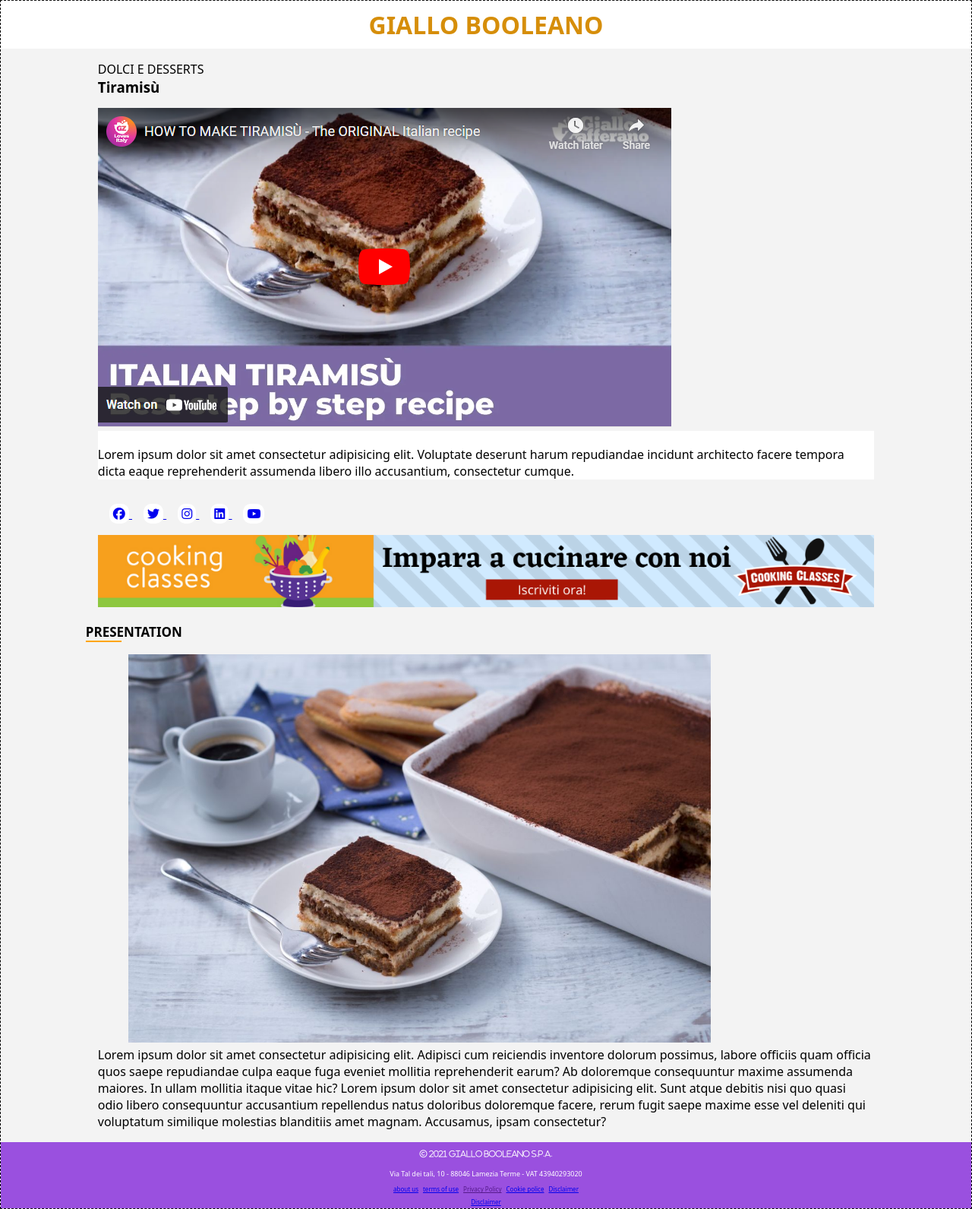
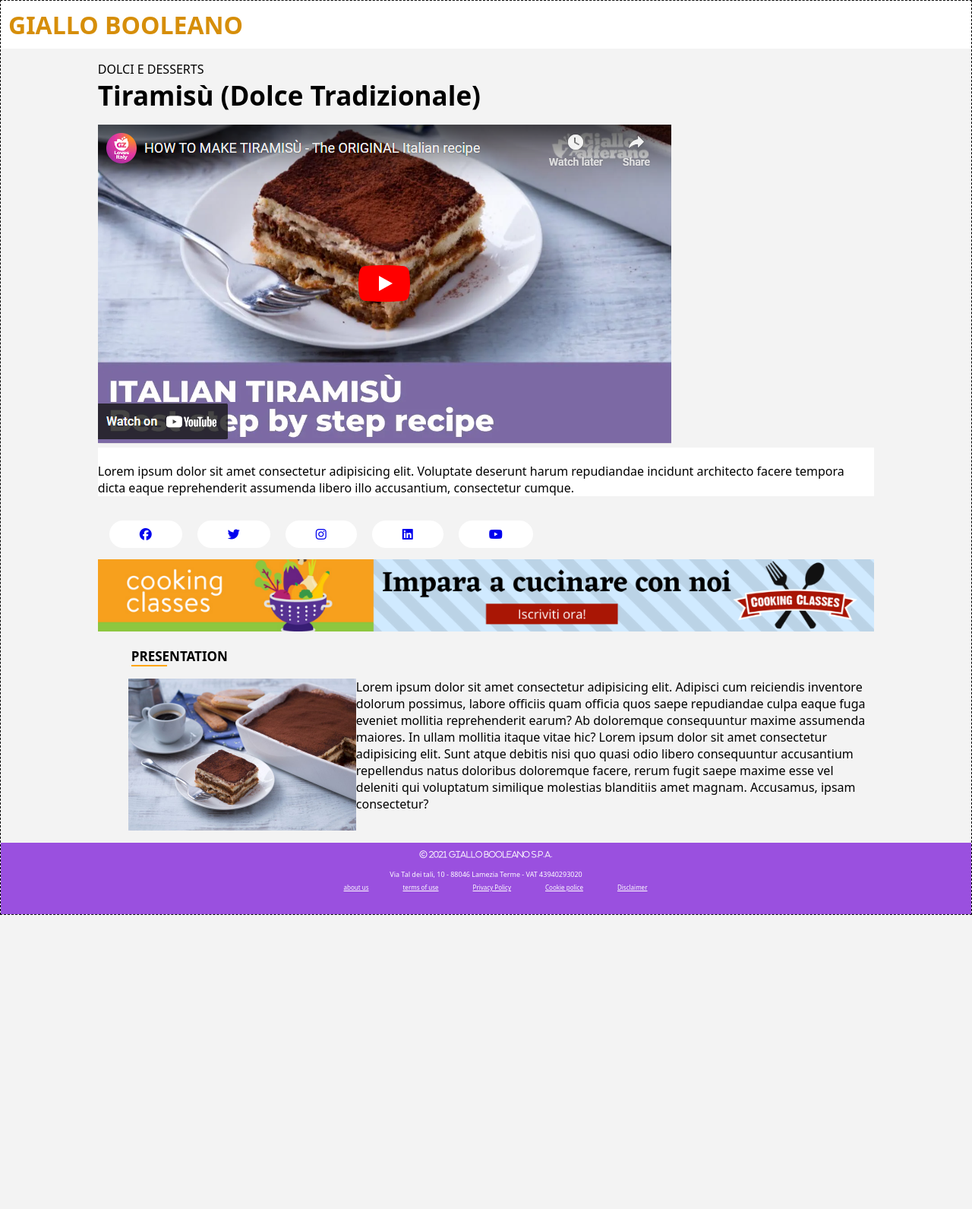
Before and after one commit to LuigiSerra91/htmlcss-responsive-layout, a plain HTML site: page index.html in a window 1280 px wide. Shown: the whole page at 76% size. After the commit the page ends 1204 px from the top, so only its background shows below. Drawn offline with Linux system fonts and the light colour scheme.

Commit message:
add_query_tablet

```diff
--- a/css/style.css
+++ b/css/style.css
@@ -45,14 +45,18 @@ body{
     }
     a{
         font-size: 8px;
-        margin: 3px;
+        margin-left: 25px;
+        color: white;
+        margin-bottom: 30px;
     }
+
+
 }
 
 .utility{
     display: flex;
     flex-wrap: wrap;
-
+    gap: 20px;
 
 }
 
@@ -132,9 +136,53 @@ h3{
 }
 
 
-@media  screen and (max-width: 768px) {
+@media  screen and (max-width: 767px) {
 
     .banner{
         display: none;
     }
+    span{
+        display: none;
+    }
+
 }
+@media screen and (min-width: 768px){
+
+    .social{
+        display: flex;
+
+        gap: 5px;
+        i{
+            padding: 10px 40px;
+            border-radius: 20px;
+        }
+    }
+
+
+
+    #app_header{
+        display: flex;
+        justify-content: flex-start;
+    }
+
+    .img_tiramisù{
+        img{
+            float: left;
+            width: 300px;
+            padding-right: ;
+
+        }
+
+    }
+
+    .title{
+        margin-left: 60px;
+
+    }
+
+    h3{
+        font-size: 35px;
+    }
+
+
+}
--- a/index.html
+++ b/index.html
@@ -32,8 +32,9 @@
                         DOLCI E DESSERTS
                     </p>
                     <h3>
-                      Tiramisù
+                      Tiramisù <span> (Dolce Tradizionale) </span>
                     </h3>
+
 
                         <a href="https://www.youtube.com/watch?v=JVT900H6s0g">
                             <img src="./img/image (10).png" alt="">
@@ -44,6 +45,9 @@
                             </p>
 
                         </div>
+
+
+
                 </div>
                 <!-- end_section_video_tiramisù -->
 
@@ -126,14 +130,16 @@
                 Cookie police
             </a>
 
-            <a href="#">
+            <a class="disclaimer" href="#">
                 Disclaimer
             </a>
+
         </div>
 
-        <a href="#">
-                Disclaimer
-            </a>
+
+
+
+
 
     </footer>
 
```
Lines whose indentation alone changed are shown as unchanged.
